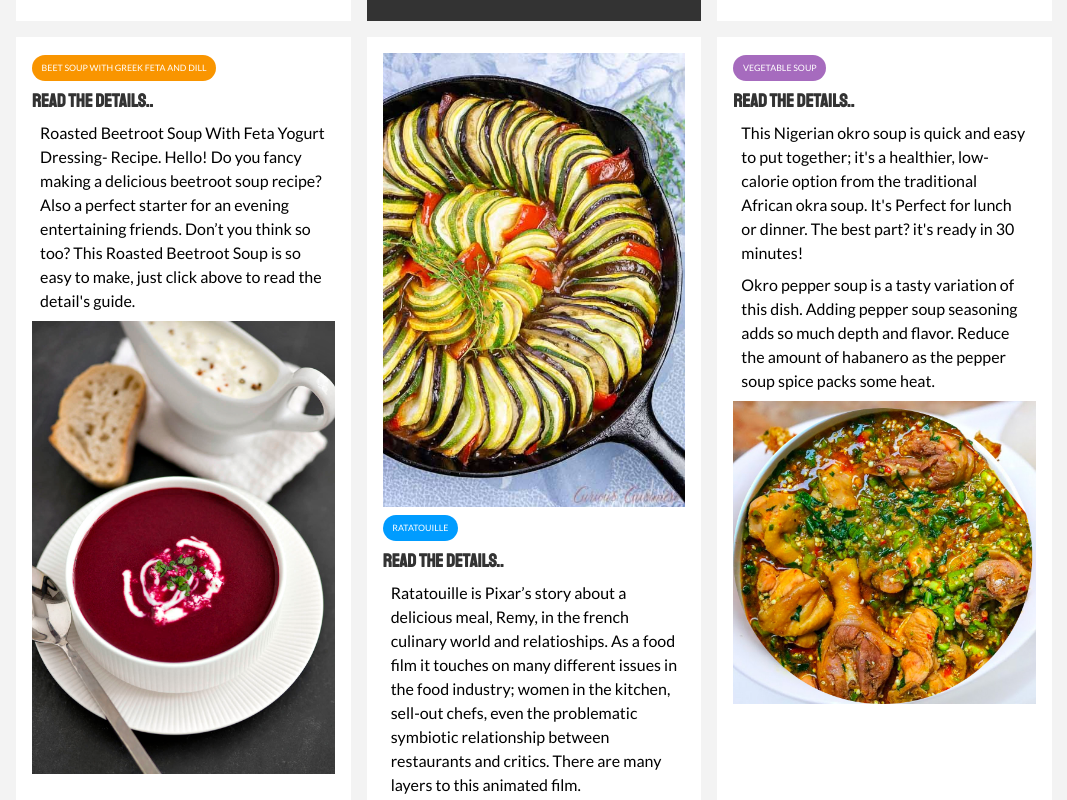
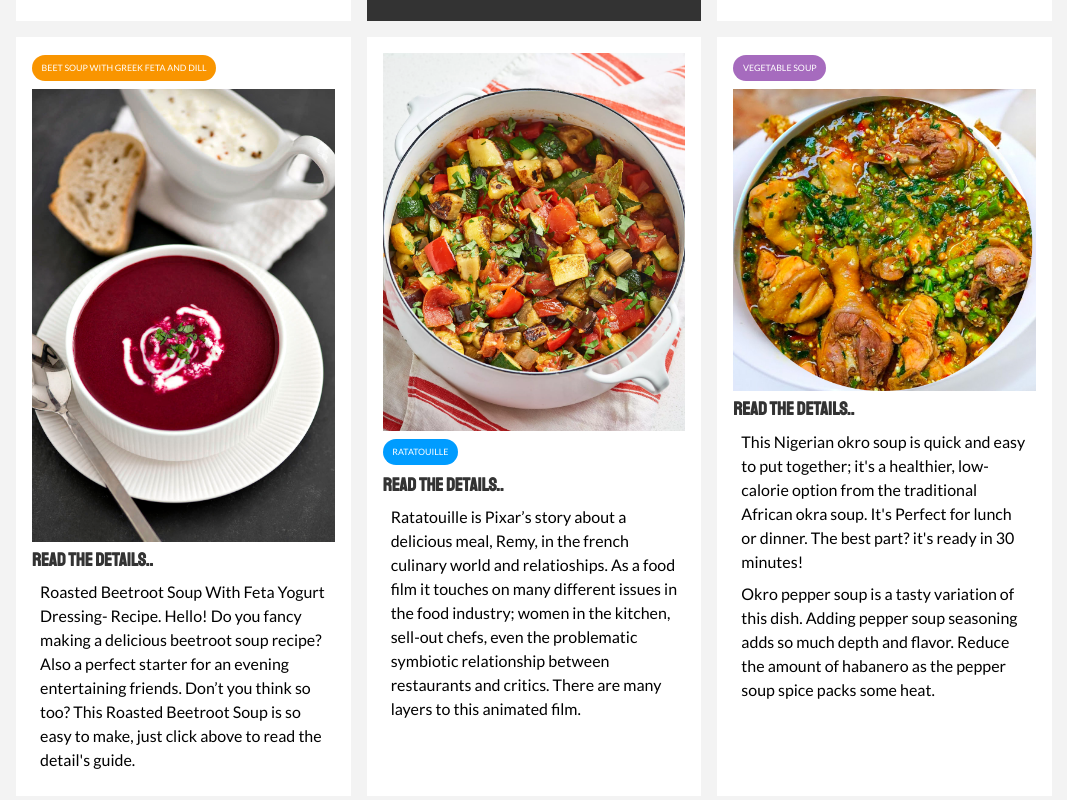
Before and after one commit to francisChigozie/collaborative_cookbook, a plain HTML site: page index.html in a window 1280 px wide. Shown: the part 1257-2057 px from the top of the page, without its empty margins (106-1173 px from the left). Drawn offline with Linux system fonts and the light colour scheme.

Commit message:
initialcommits

```diff
--- a/index.html
+++ b/index.html
@@ -59,10 +59,12 @@
                         <h3>
                             <a href="carrot_ginger.html">Read The Details..</a>
                         </h3>
+
                         <p>Fresh carrots are pureed with sweet onions, garlic, and chicken or vegetable broth for this bright orange soup,
                             made even more vibrant-tasting with the addition of orange zest. Ginger adds a bit of spice to the finished
                             soup which adds a pleasing aroma and garnished with chives together form a wonderful blend of flavors.</p>
                     </div>
+
                 </article>
 
                 <article class="card bg-dark">
@@ -72,6 +74,7 @@
                     <h3>
                         <a href="chiken-dip.html">Read The Details..</a>
                     </h3>
+
                     <p>Cooking times will vary. You can have it going for a few hours on Low, or
                         for about half an hour or so on High. If you're able to, give it a good stir once in
                         a while to get all of the cheese mixed through. If you'd rather use an oven,
@@ -79,6 +82,7 @@
                         to give it a good stir once it's out of the oven! And feel free to make it your own with
                         your favorite cheeses, spices, even adding a little bit of extra sauce for some more heat
                         if you prefer!</p>
+
                 </article>
 
                 <article class="card">
@@ -87,47 +91,55 @@
                     <h3>
                         <a href="crock-pot.html">Read The Details..</a>
                     </h3>
+
                     <p>Naxon was inspired by a story from his mother which told how back in her native Lithuanian
                         town, her mother made a stew called cholent, a traditional Jewish stew, which took several
                         hours to cook in an oven. A 1950 advertisement shows a slow cooker called the "Simmer
                         Crock" made by the Industrial Radiant Heat Corp. of Gladstone, NJ. Chicken as food has
                         evolved over the ages and it is still one of the favorites serverd meals in many homes
                         today.</p>
+
                 </article>
 
                 <article class="card">
 
                     <div class="category category-sports">Beet Soup With Greek Feta And Dill</div>
+                    <img src="./images/beet_soup.jpg" alt="beet-soup">
                     <h3>
                         <a href="beet-soup.html">Read The Details..</a>
                     </h3>
+
                     <p>Roasted Beetroot Soup With Feta Yogurt Dressing- Recipe. Hello! Do you fancy making a delicious beetroot soup recipe?
 
                         Also a perfect starter for an evening entertaining friends. Don’t you think so too?
 
                         This Roasted Beetroot Soup is so easy to make, just click above to read the detail's guide.</p>
-                    <img src="./images/beet_soup.jpg" alt="beet-soup">
+
                 </article>
 
                 <article class="card">
-                    <img src="./images/Ratatouille.jpg" alt="Ratatouille">
+                    <img src="./images/french_ratatouille.webp" alt="Ratatouille">
                     <div class="category category-tech">Ratatouille</div>
                     <h3>
                         <a href="ratatouille.html">Read The Details..</a>
                     </h3>
+
                     <p>Ratatouille is Pixar’s story about a delicious meal, Remy, in the french culinary world and
                         relatioships. As a food film it touches on many different issues in the food industry;
                         women in the kitchen, sell-out chefs, even the problematic symbiotic relationship
                         between restaurants and critics. There are many layers to this animated film.</p>
+
                 </article>
 
                 <article class="card">
 
                     <div>
                         <div class="category category-ent">Vegetable Soup</div>
-                        <h3>
-                            <a href="okoro_soup.html">Read The Details..</a>
-                        </h3>
+                        <img src="./images/okro-soup.jpg" alt="okoro soup">
+                    <h3>
+                        <a href="okoro_soup.html">Read The Details..</a>
+                    </h3>
+
                         <p>This Nigerian okro soup is quick and easy to put together; it's a healthier,
                              low-calorie option from the traditional African okra soup. It's Perfect for
                              lunch or dinner. The best part? it's ready in 30 minutes!</p>
@@ -135,7 +147,7 @@
                                 adds so much depth and flavor. Reduce the amount of habanero as the pepper
                                 soup spice packs some heat.</p>
                     </div>
-                    <img src="./images/okro-soup.jpg" alt="okoro soup">
+
                 </article>
             </div>
         </div>
```
Also changed, not shown: images/french_ratatouille.webp (added), 1 other file.
